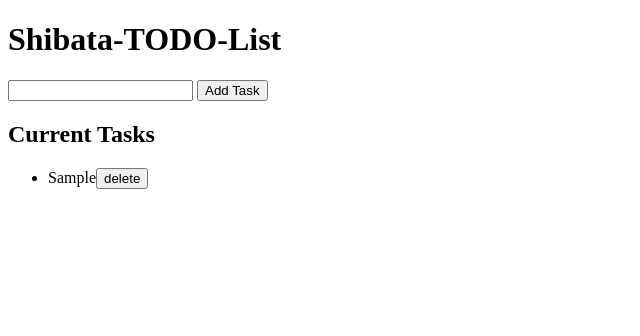
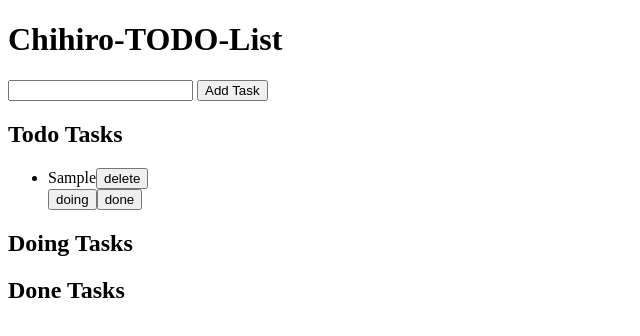
Before and after one commit to chihiro-kakizaki/todolist, a plain HTML site: page chihiro_todo/todo.html in a window 1280 px wide. Both pictures are taken after typing "Sample" into the empty fields and a click on the button "Add Task". Shown: the whole page, without its empty margins (0-640 px from the left). Drawn offline with Linux system fonts and the light colour scheme.

Commit message:
ステータス機能追加

```diff
--- a/chihiro_todo/main.js
+++ b/chihiro_todo/main.js
@@ -1,5 +1,8 @@
 const taskSubmitButton = document.querySelector('#task_submit');
-const taskArea = document.querySelector('#task_area');
+const todoArea = document.querySelector('#todo_area');
+const doingArea = document.querySelector('#doing_area');
+const doneArea = document.querySelector('#done_area');
+
 
 // taskをデータとして管理する変数
 let taskList = [];
@@ -7,7 +10,7 @@ let taskList = [];
 // タスクを追加する関数
 const addTask = (newTask) => {
     if(newTask === '') return; // 何も入力されてなかったら処理終了
-    taskList.push(newTask); // 新しいタスクを配列の最後に追加
+    taskList.push({ title:newTask, status:0}); // 新しいタスクを配列の最後に追加
     renderTaskList(); // htmlとして表示する
 }
 
@@ -17,11 +20,52 @@ const deleteTask = (index) => {
     renderTaskList(); // htmlとして表示する
 }
 
+//タスクのステータスをtodoにする関数
+const todoTask = (index) => {
+    taskList[index].status = 0;
+    renderTaskList();
+}
+
+//タスクのステータスをdoingにする関数
+const doingTask = (index) => {
+    taskList[index].status = 1;
+    renderTaskList();
+}
+
+//タスクのステータスをdoneにする関数
+const doneTask = (index) => {
+    taskList[index].status = 2;
+    renderTaskList();
+}
+
 // タスクリストをhtml要素にしてul要素配下に挿入する
 const renderTaskList = () => {
-    const htmlArray = taskList.map((task, i) => `<li>${task}<button onclick="deleteTask(${i})">delete</button></li>`); // 各taskに対してli要素の配列を作成
+    const htmlArray = taskList.map((task, i) => {
+        if (task.status === 0) {
+            return `<li>${task.title}<button onclick="deleteTask(${i})">delete</button><div><button onclick="doingTask(${i})">doing</button><button onclick="doneTask(${i})">done</button></li></div>`//各taskに対してli要素の配列を作成
+        }
+        return "";
+    });
     const html = htmlArray.join(''); // stringの配列を一つの文字列として結合する
-    taskArea.innerHTML = html; // taskArea(ul要素)の子要素として挿入（全上書き）
+    todoArea.innerHTML = html; // taskArea(ul要素)の子要素として挿入（全上書き）
+
+    const doinghtmlArray = taskList.map((task, i) => {
+        if (task.status === 1) {
+            return `<li>${task.title}<button onclick="deleteTask(${i})">delete</button><div><button onclick="todoTask(${i})">todo</button><button onclick="doneTask(${i})">done</button></li></div>`
+        }
+        return "";
+    });
+    const doinghtml = doinghtmlArray.join('');
+    doingArea.innerHTML = doinghtml;
+
+    const donehtmlArray = taskList.map((task, i) => {
+        if (task.status === 2) {
+            return `<li>${task.title}<button onclick="deleteTask(${i})">delete</button><div><button onclick="todoTask(${i})">todo</button><button onclick="doingTask(${i})">doing</button></li></div>`
+        }
+        return "";
+    });
+    const donehtml = donehtmlArray.join('');
+    doneArea.innerHTML = donehtml;
 }
 
 taskSubmitButton.addEventListener('click', function() {
--- a/chihiro_todo/todo.html
+++ b/chihiro_todo/todo.html
@@ -2,17 +2,25 @@
 <html lang="ja">
 <head>
     <meta charset="UTF-8">
-    <title>Shibata-TODO-List</title>
+    <title>Chihiro-TODO-List</title>
 </head>
 <body>
-<h1>Shibata-TODO-List</h1>
+<h1>Chihiro-TODO-List</h1>
 <form>
     <input id="task_value" type="text" />
     <button id="task_submit" type="button">Add Task</button>
 </form>
-<div id="table">
-    <h2>Current Tasks</h2>
-    <ul id="task_area"></ul>
+<div>
+    <h2>Todo Tasks</h2>
+    <ul id="todo_area"></ul>
+</div>
+<div>
+    <h2>Doing Tasks</h2>
+    <ul id="doing_area"></ul>
+</div>
+<div>
+    <h2>Done Tasks</h2>
+    <ul id="done_area"></ul>
 </div>
 <script src="main.js"></script>
 </body>
```
